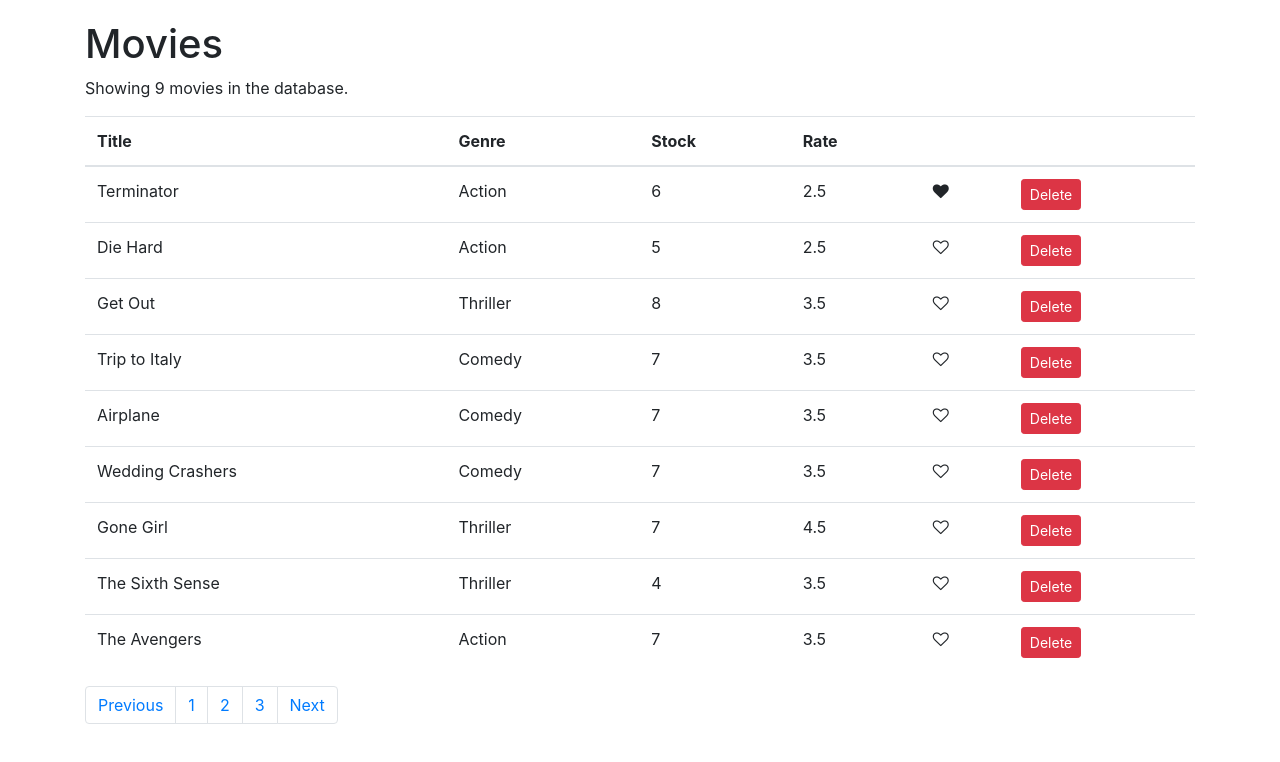
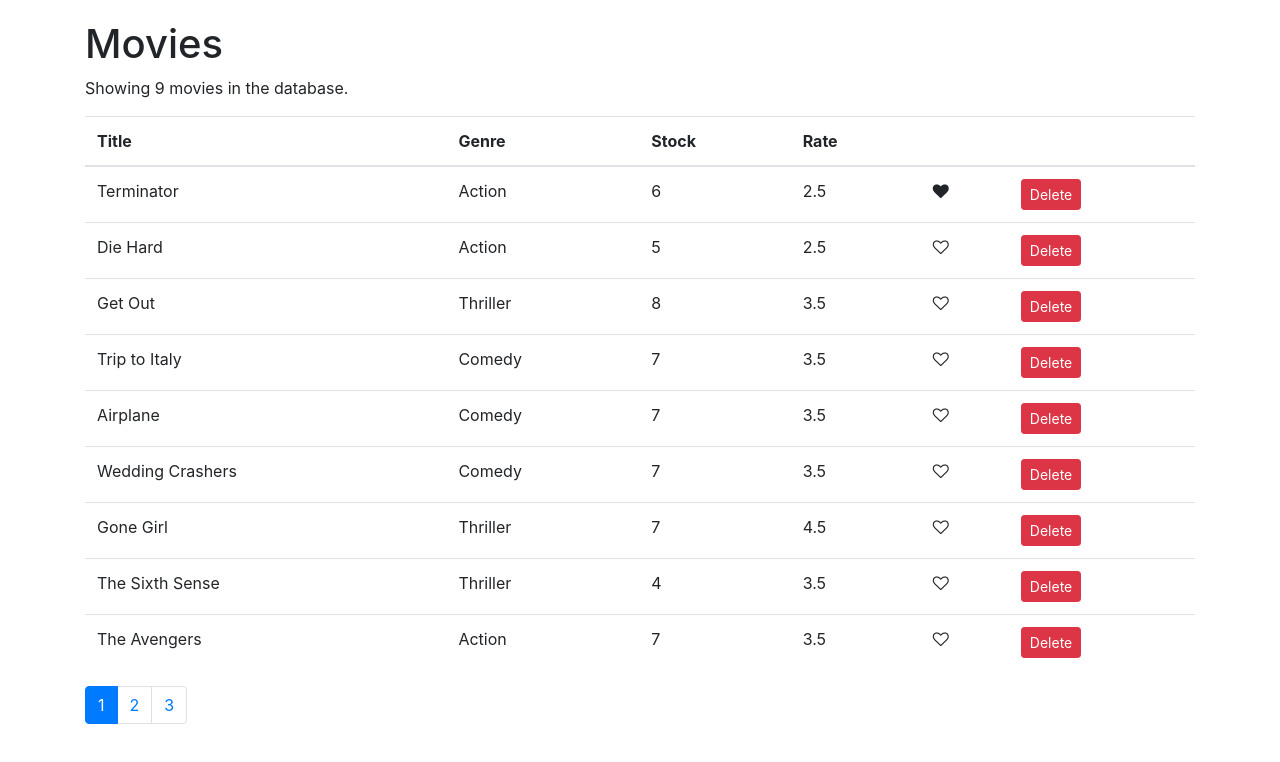
Before and after one commit to NemanjaMandic/vidly, a React (Create React App) app: page / in a window 1280 px wide. Shown: the top 762 px of the page. Built offline with nearby package versions, Linux system fonts and the light colour scheme.

Commit message:
added active class

```diff
--- a/package.json
+++ b/package.json
@@ -5,6 +5,7 @@
   "dependencies": {
     "bootstrap": "4.1.1",
     "font-awesome": "4.7.0",
+    "lodash": "4.17.10",
     "react": "^16.8.6",
     "react-dom": "^16.8.6",
     "react-scripts": "2.1.8"
--- a/src/components/Movies.jsx
+++ b/src/components/Movies.jsx
@@ -6,6 +6,7 @@ import { getMovies } from "../services/fakeMovieService";
 class Movies extends Component {
   state = {
     movies: getMovies(),
+    currentPage: 1,
     pageSize: 4
   };
   handleDelete = movie => {
@@ -28,10 +29,15 @@ class Movies extends Component {
 
   handlePageChange = page => {
     console.log("page", page);
+    this.setState({
+      currentPage: page
+    });
   };
 
   render() {
     const { length: count } = this.state.movies;
+    const { currentPage, pageSize } = this.state;
+
     if (count === 0) return <p>There is no movies in the database</p>;
     return (
       <>
@@ -75,7 +81,8 @@ class Movies extends Component {
         </table>
         <Pagination
           itemsCount={count}
-          pageSize={this.state.pageSize}
+          pageSize={pageSize}
+          currentPage={currentPage}
           onPageChange={this.handlePageChange}
         />
       </>
--- a/src/components/commons/Pagination.jsx
+++ b/src/components/commons/Pagination.jsx
@@ -1,40 +1,32 @@
-import React, { Component } from "react";
+import React from "react";
+import _ from "lodash";
 
-class Pagination extends Component {
-  state = {};
-  render() {
+const Pagination = props => {
+  const { itemsCount, pageSize, currentPage, onPageChange } = props;
+  const pagesCount = Math.ceil(itemsCount / pageSize);
+
+  console.log(currentPage);
+
+  if (pagesCount === 1) return null;
+
+  const pages = _.range(1, pagesCount + 1);
+
   return (
     <nav aria-label="Page navigation example">
       <ul className="pagination">
-          <li className="page-item">
-            <a className="page-link" href="#">
-              Previous
+        {pages.map(page => (
+          <li
+            key={page}
+            className={page === currentPage ? "page-item active" : "page-item"}
+          >
+            <a className="page-link" onClick={() => onPageChange(page)}>
+              {page}
             </a>
           </li>
-          <li className="page-item">
-            <a className="page-link" href="#">
-              1
-            </a>
-          </li>
-          <li className="page-item">
-            <a className="page-link" href="#">
-              2
-            </a>
-          </li>
-          <li className="page-item">
-            <a className="page-link" href="#">
-              3
-            </a>
-          </li>
-          <li className="page-item">
-            <a className="page-link" href="#">
-              Next
-            </a>
-          </li>
+        ))}
       </ul>
     </nav>
   );
-  }
-}
+};
 
 export default Pagination;
```
Also changed, not shown: 1 other file (tests, documents, lock files or other folders). Lines whose indentation alone changed are shown as unchanged.
